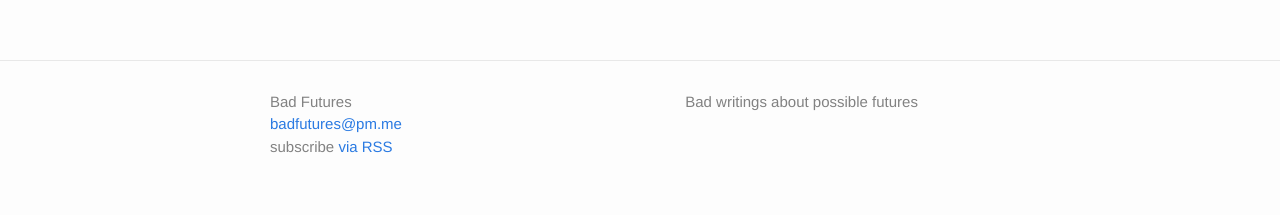
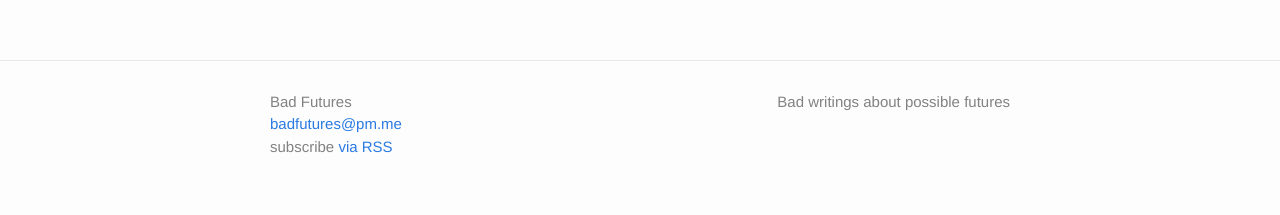
Before and after one commit to badfutures/badfutures.github.io, a Jekyll site: the page built from _posts/2019-08-08-0.md, in a window 1280 px wide. Shown: the part 1177-1392 px from the top of the page. Built offline with Jekyll 4.4.1, drawn with Linux system fonts in a browser that asks for light colours.

Commit message:
Better footer alignment (via direct style. Ugh)

```diff
--- a/_includes/footer.html
+++ b/_includes/footer.html
@@ -27,7 +27,7 @@
         </ul>
       </div>
 
-      <div class="footer-col footer-col-3" style:"text-align: right">
+      <div class="footer-col footer-col-3" style="text-align: right">
         <p>{{ site.description }}</p>
       </div>
     </div>
```
